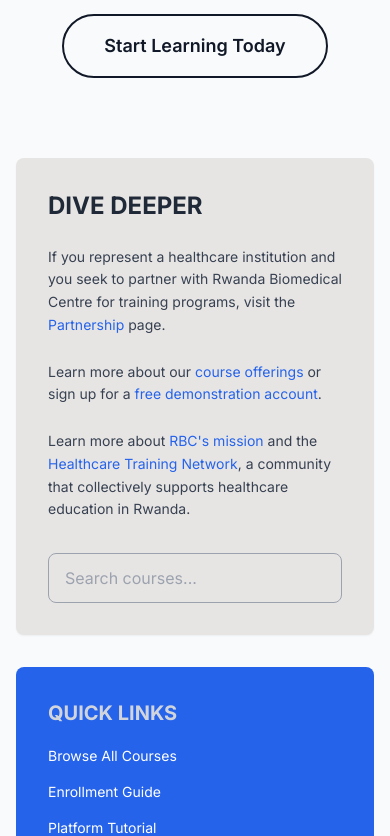
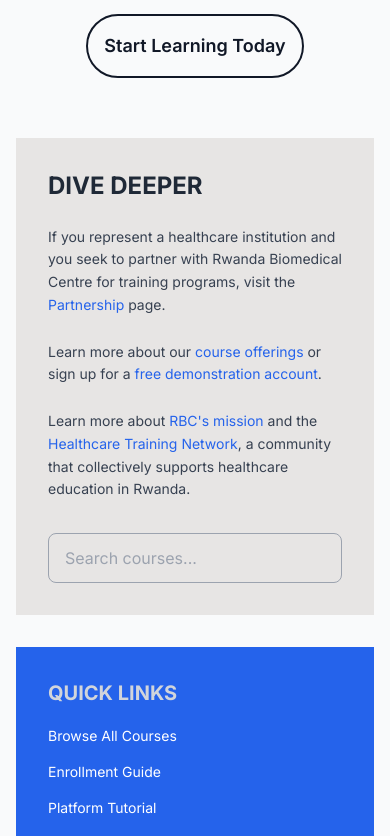
Before and after one commit to IshimwePatience/rbc-eduhub, a React (Vite) app in the folder rbc-eduhub-frontend/: page / in a window 390 px wide. Shown: the part 5540-6376 px from the top of the page. Built offline with nearby package versions, Linux system fonts and the light colour scheme.

Commit message:
11/13/2025

```diff
--- a/rbc-eduhub-frontend/src/component/landingpages/Getstarted.jsx
+++ b/rbc-eduhub-frontend/src/component/landingpages/Getstarted.jsx
@@ -42,7 +42,7 @@
 
       {/* Two Column Layout */}
       <div className="max-w-7xl mx-auto px-4 py-16">
-        <div className="flex flex-col lg:flex-row gap-8">
+        <div className="flex flex-col lg:flex-row gap-3">
 
           {/* Main Content - Left Side */}
           <div className="lg:w-2/3">
@@ -144,7 +144,7 @@
   </p>
   <button
     type="button"
-    className="px-10 py-4 border-2 border-gray-900 text-gray-900 rounded-full hover:bg-gray-900 hover:text-white transition-all duration-200 text-lg font-semibold"
+    className="px-4 py-4 border-2 border-gray-900 text-gray-900 rounded-full hover:bg-gray-900 hover:text-white transition-all duration-200 text-lg font-semibold"
   >
     Start Learning Today
   </button>
@@ -156,7 +156,7 @@
             <div className="lg:sticky lg:top-8">
 
               {/* Dive Deeper Section */}
-              <div className="bg-stone-200 p-8 rounded-lg shadow-sm mb-8">
+              <div className="bg-stone-200 p-8 mb-8">
                 <h2 className="text-2xl font-bold text-gray-800 mb-6">DIVE DEEPER</h2>
 
                 <div className="space-y-6 text-gray-700">
@@ -184,7 +184,7 @@
               </div>
 
               {/* Quick Links */}
-              <div className="bg-blue-600 p-8 rounded-lg">
+              <div className="bg-blue-600 p-8">
                 <h3 className="text-xl font-bold text-gray-300 mb-4">QUICK LINKS</h3>
                 <ul className="space-y-3">
                   <li>
--- a/rbc-eduhub-frontend/src/component/landingpages/about.jsx
+++ b/rbc-eduhub-frontend/src/component/landingpages/about.jsx
@@ -47,7 +47,7 @@
 
       {/* Two Column Layout */}
       <div className="max-w-7xl mx-auto px-4 py-16">
-        <div className="flex flex-col lg:flex-row gap-8">
+        <div className="flex flex-col lg:flex-row gap-3">
 
           {/* Main Content - Left Side */}
           <div className="lg:w-2/3">
@@ -156,7 +156,7 @@
               </p>
               <button
                 type="button"
-                className="px-10 py-4 border-2 border-gray-900 text-gray-900 rounded-full hover:bg-gray-900 hover:text-white transition-all duration-200 text-lg font-semibold"
+                className="px-4 py-4 border-2 border-gray-900 text-gray-900 rounded-full hover:bg-gray-900 hover:text-white transition-all duration-200 text-lg font-semibold"
               >
                 Explore Our Courses
               </button>
@@ -168,7 +168,7 @@
             <div className="lg:sticky lg:top-8">
 
               {/* Recognition Section */}
-              <div className="bg-stone-200 p-8 rounded-lg shadow-sm">
+              <div className="bg-stone-200 p-8">
                 <h2 className="text-2xl font-bold text-gray-800 mb-6">Recognition from Rwanda's Healthcare Community</h2>
 
                 <p className="text-sm text-gray-600 mb-6 leading-relaxed">
--- a/rbc-eduhub-frontend/src/component/landingpages/certificates.jsx
+++ b/rbc-eduhub-frontend/src/component/landingpages/certificates.jsx
@@ -35,7 +35,7 @@
 
       {/* Two Column Layout */}
       <div className="max-w-7xl mx-auto px-4 py-16">
-        <div className="flex flex-col lg:flex-row gap-8">
+        <div className="flex flex-col lg:flex-row gap-3">
 
           {/* Main Content - Left Side */}
           <div className="lg:w-2/3">
@@ -123,7 +123,7 @@
             <div className="lg:sticky lg:top-8">
 
               {/* Dive Deeper Section */}
-              <div className="bg-stone-200 p-8 rounded-lg shadow-sm mb-8">
+              <div className="bg-stone-200 p-8 mb-8">
                 <h2 className="text-2xl font-bold text-gray-800 mb-6">DIVE DEEPER</h2>
 
                 <div className="space-y-6 text-gray-700">
@@ -151,7 +151,7 @@
               </div>
 
               {/* Quick Links */}
-              <div className="bg-blue-600 p-8 rounded-lg">
+              <div className="bg-blue-600 p-8">
                 <h3 className="text-xl font-bold text-gray-300 mb-4">QUICK LINKS</h3>
                 <ul className="space-y-3">
                   <li>
```
